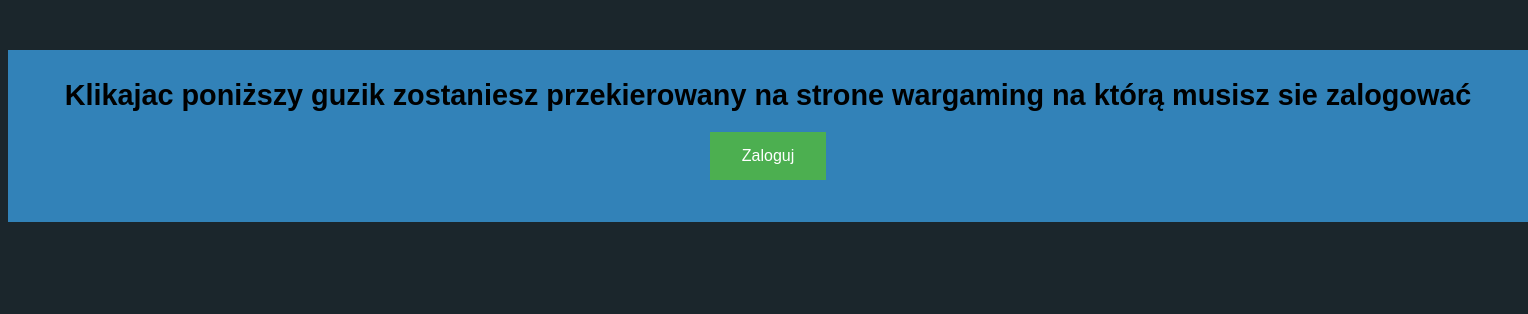
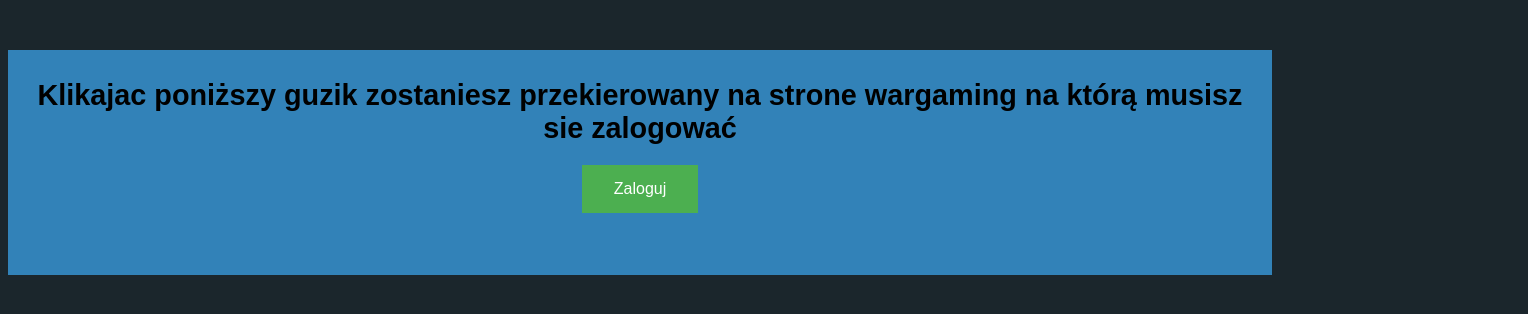
Before and after one commit to Viv3x/wot-access_token, a plain HTML site: page index.html in a window 1280 px wide. Shown: the whole page, 1528 px wide, since content can reach past the window. Drawn offline with Linux system fonts and the light colour scheme.

Commit message:
Update styles.css

```diff
--- a/styles.css
+++ b/styles.css
@@ -11,7 +11,6 @@ body
 .container
 {
     text-align: center;
-    width: 1500px;
     margin: 100px;
     margin-top: 50px;
     margin-left: auto;
@@ -36,3 +35,11 @@ button:hover
 {
     transform: scale(0.95);
 }
+
+#token_grabbed
+{
+    text-align: left;
+    padding: 10px;
+    font-size: 120%;
+
+}
```
